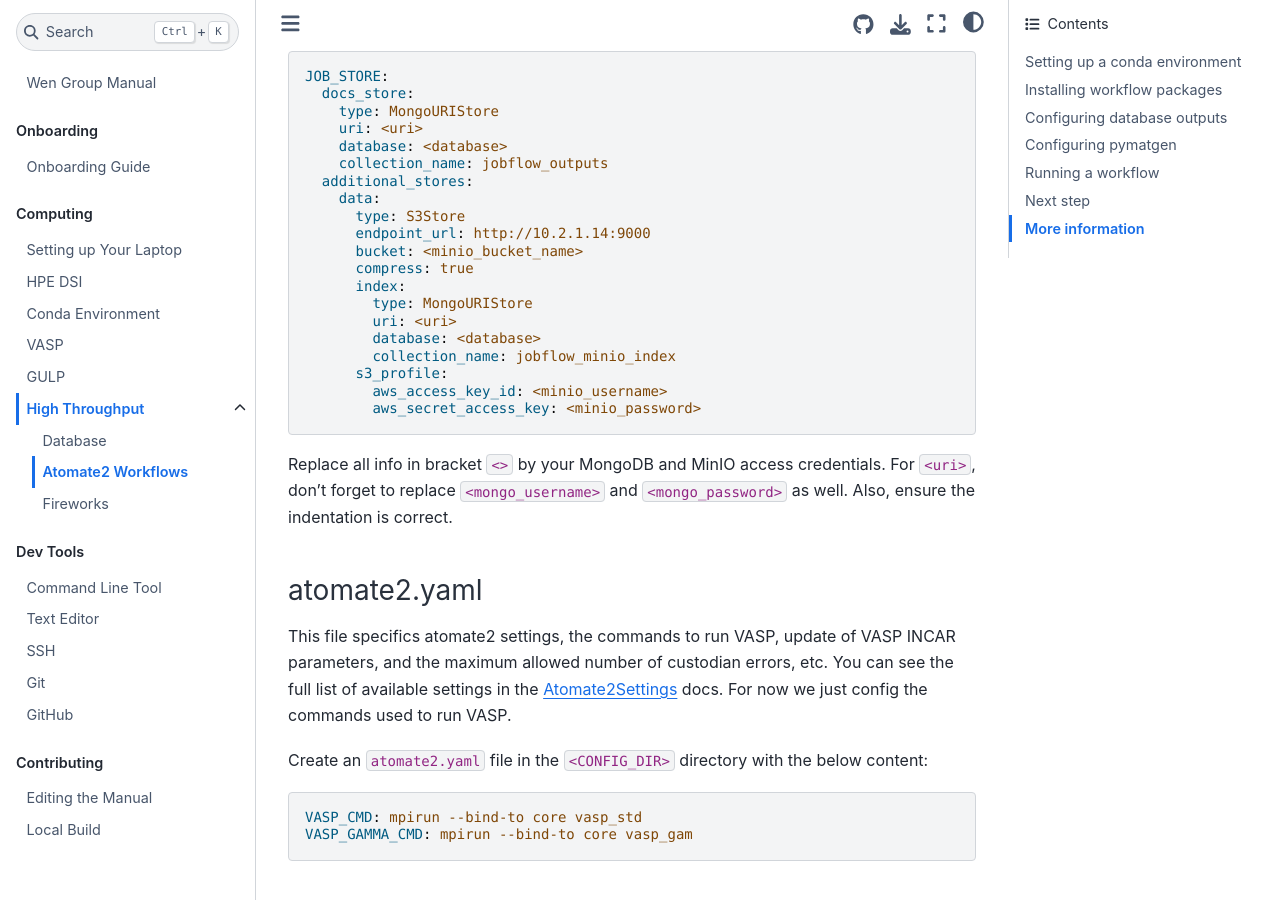
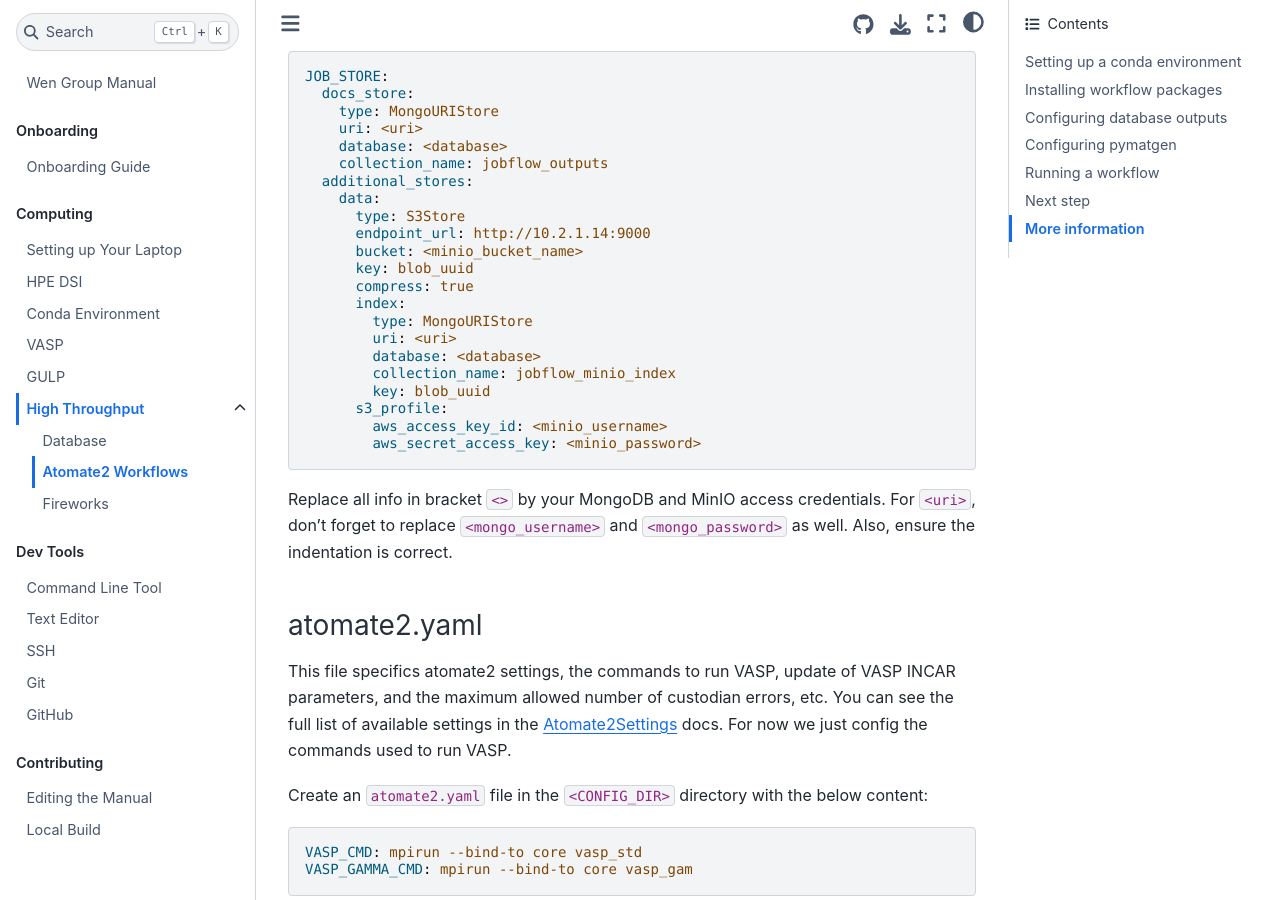
Before and after one commit to wengroup/group_manual, a Jupyter Book: the page built from docs/computing/high_throughput/atomate2.md, in a window 1280 px wide and 900 px high, scrolled down 1578 px. Built offline with Jupyter Book 1.0.4 settings and Sphinx 7.4.7 and the Sphinx Book theme 1.1.4, drawn with Linux system fonts in a browser that asks for light colours.

Commit message:
Set key to blob_uuid

```diff
--- a/docs/computing/high_throughput/atomate2.md
+++ b/docs/computing/high_throughput/atomate2.md
@@ -73,12 +73,14 @@
       type: S3Store
       endpoint_url: http://10.2.1.14:9000
       bucket: <minio_bucket_name>
+      key: blob_uuid
       compress: true
       index:
         type: MongoURIStore
         uri: <uri>
         database: <database>
         collection_name: jobflow_minio_index
+        key: blob_uuid
       s3_profile:
         aws_access_key_id: <minio_username>
         aws_secret_access_key: <minio_password>
```
